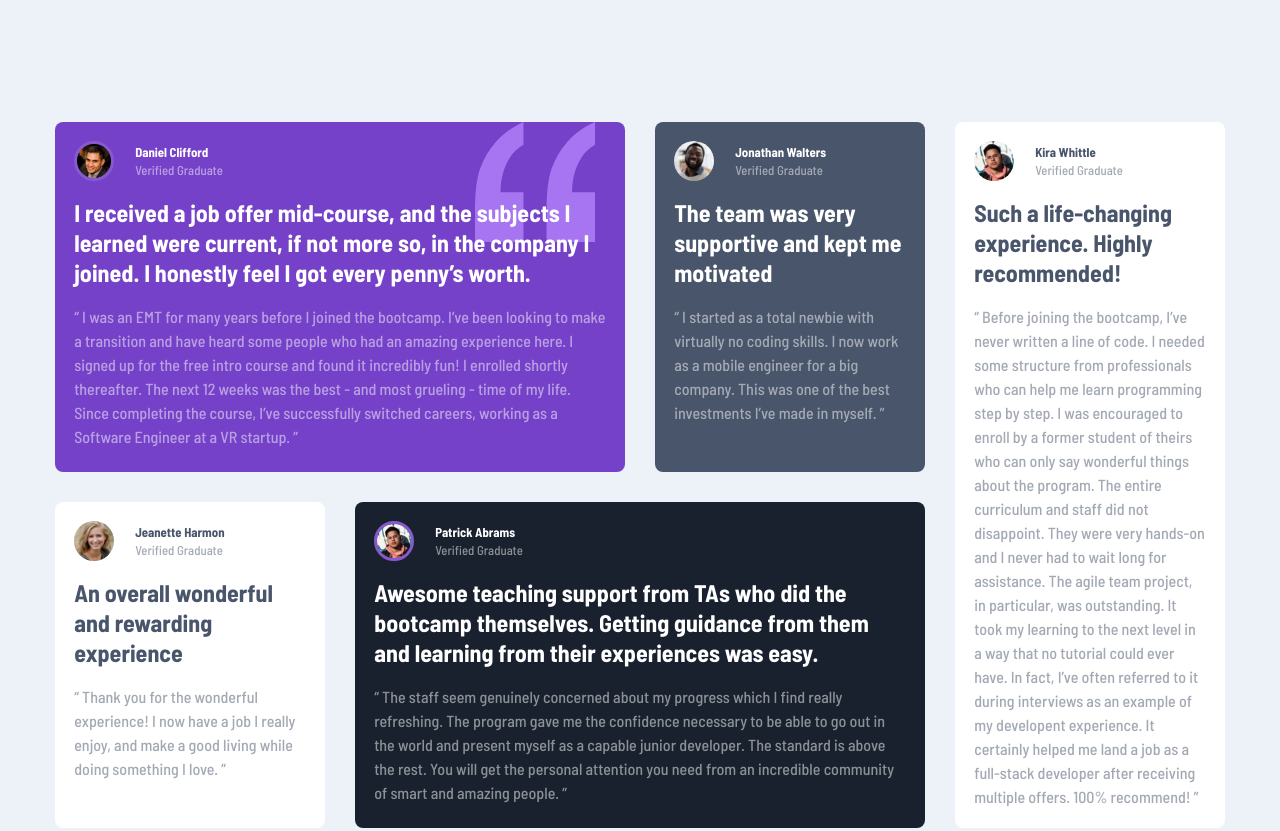
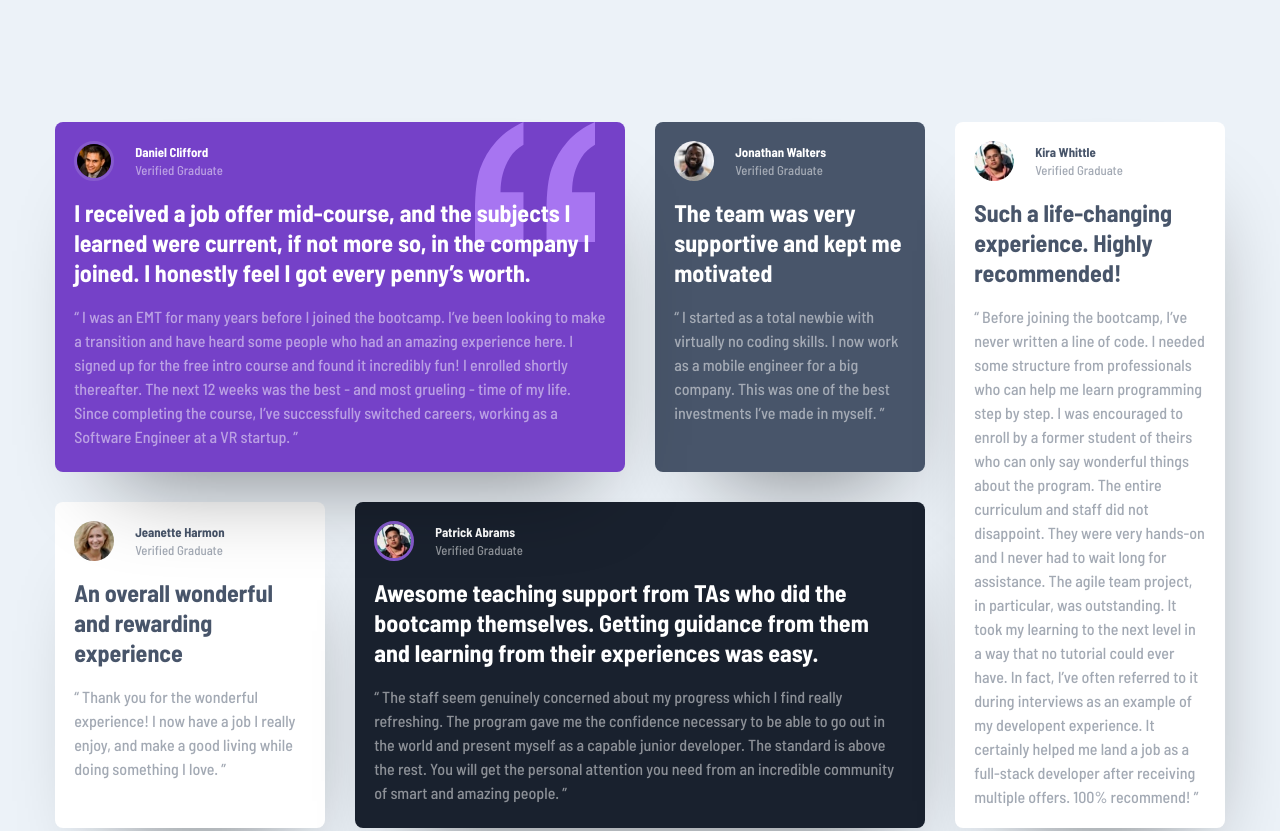
Before and after one commit to heisemmaco-dev/testimonials-grid-section-main, a plain HTML site: page index.html in a window 1280 px wide. Shown: the top 831 px of the page. Drawn offline with Linux system fonts and the light colour scheme.

Commit message:
Update style.css
adding box shadow to the sections

```diff
--- a/style.css
+++ b/style.css
@@ -86,6 +86,10 @@ section {
     display: flex;
     flex-direction: column;
     gap: 17px;
+
+    -webkit-box-shadow: 12px 51px 93px -47px rgba(0,0,0,0.48);
+    -moz-box-shadow: 12px 51px 93px -47px rgba(0,0,0,0.48);
+    box-shadow: 12px 51px 93px -47px rgba(0,0,0,0.48);
 
 }
 
```
